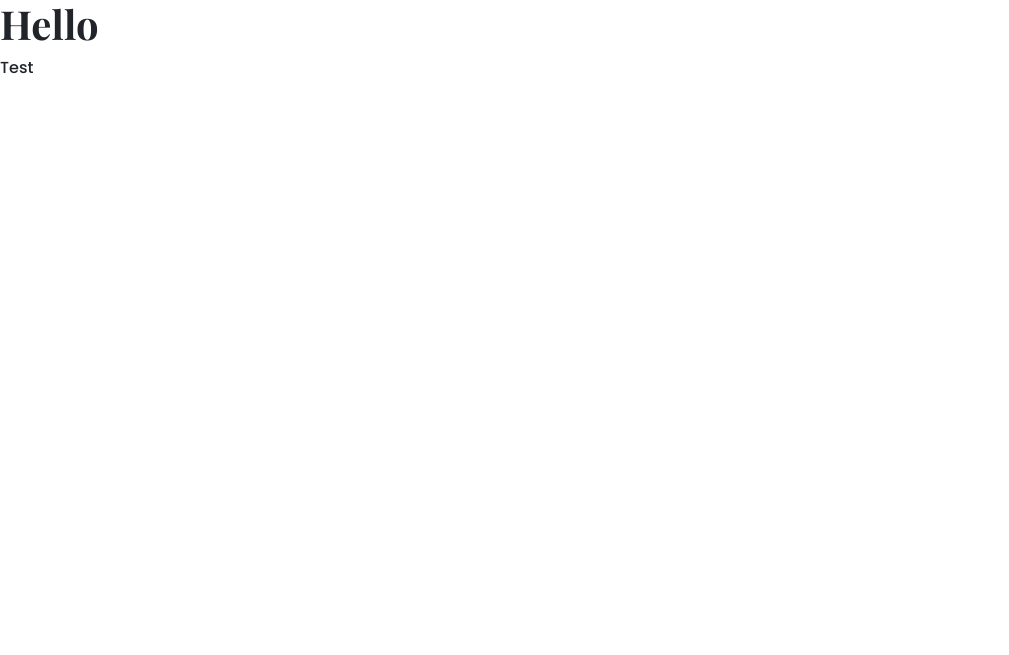
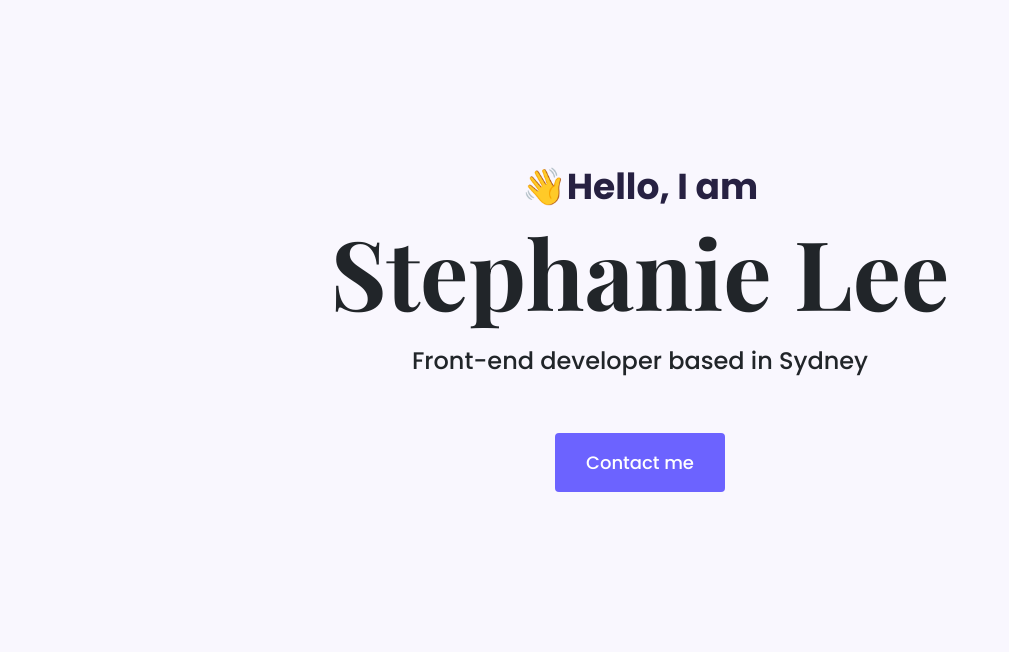
Before and after one commit to leesteph/Portfolio-Project, a plain HTML site: page index.html in a window 1280 px wide. Shown: the whole page, without its empty margins (0-1009 px from the left). Drawn offline with nearby package versions, Linux system fonts and the light colour scheme.

Commit message:
Added homepage hero with updated css

```diff
--- a/index.html
+++ b/index.html
@@ -30,7 +30,11 @@
     ></script>
   </head>
   <body>
-    <h1>Hello</h1>
-    <p>Test</p>
+    <div class="hero">
+      <p>👋Hello, I am</p>
+      <h1>Stephanie Lee</h1>
+      <h2 class="mb-5">Front-end developer based in Sydney</h2>
+      <div><a href="#" class="btn btn-branding">Contact me</a></div>
+    </div>
   </body>
 </html>
--- a/styles/portfolio.css
+++ b/styles/portfolio.css
@@ -1,12 +1,59 @@
-/*font-family: 'Playfair Display', serif;
-font-family: 'Poppins', sans-serif; */
+:root {
+  --branding-color: #6c63ff;
+  --secondary-color: #f9f7fe;
+  --heading-font-family: "Playfair Display", serif;
+  --default-font-family: "Poppins", sans-serif;
+}
+
+body {
+  font-family: var(--default-font-family);
+}
+
+h1,
+h2,
+h3,
+h4,
+h5,
+h6 {
+  font-family: var(--heading-font-family);
+  font-weight: bold;
+}
 
 h1 {
-  font-family: "Playfair Display", serif;
+  font-size: 96px;
   font-weight: bold;
 }
 
 p {
-  font-family: "Poppins", sans-serif;
+  font-family: var(--default-font-family);
   font-weight: normal;
 }
+
+.hero {
+  background: var(--secondary-color);
+  text-align: center;
+  padding: 160px 20px;
+}
+
+.hero p {
+  font-size: 36px;
+  font-weight: bold;
+  margin: 0;
+  color: #272142;
+}
+
+.hero h2 {
+  font-family: var(--default-font-family);
+  font-weight: normal;
+  font-size: 24px;
+  line-height: 2;
+}
+
+.btn-branding {
+  background: var(--branding-color);
+  border-radius: 4px;
+  color: white;
+  font-size: 18px;
+  line-height: 27px;
+  padding: 15px 30px;
+}
```
